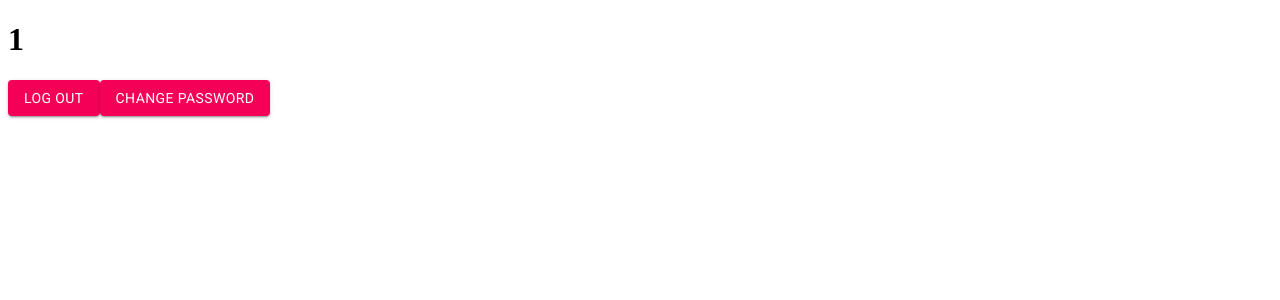
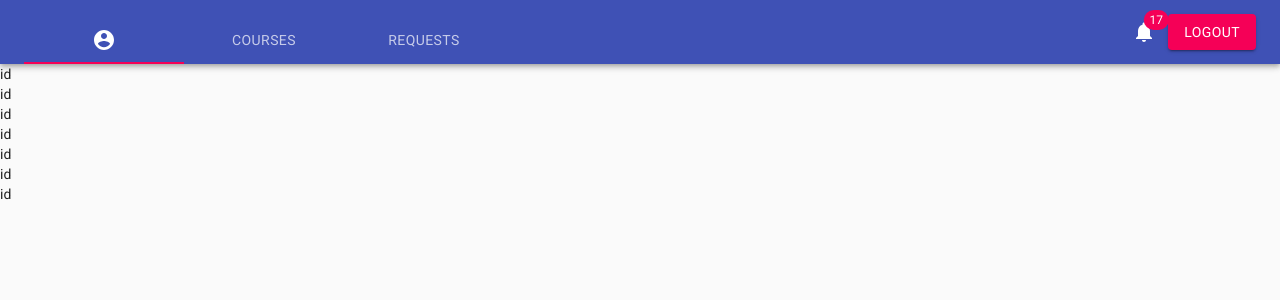
Before and after one commit to MedoRedo/guc-portal-front-end, a React (Create React App) app: page / in a window 1280 px wide. Before the commit this address led to /profile. Shown: the top 300 px of the page. Built offline with nearby package versions, Linux system fonts and the light colour scheme; sample sign-in values are in the browser's storage.

Commit message:
added NavBar Component

```diff
--- a/src/App.js
+++ b/src/App.js
@@ -1,15 +1,16 @@
 import React from 'react';
 import Login from './GUCStaffMemberPages/Login';
-import Profile from './GUCStaffMemberPages/Profile';
+import Profile from './HODPages/HODProfile';
+import Requests from "./HODPages/Requests";
+import Courses from "./HODPages/Courses";
 import ChangePassword from './GUCStaffMemberPages/ChangePassword';
 import { Route, Switch } from 'react-router-dom';
-
+import NavBar from "./components/NavBar";
+import Home from "./components/Home";
 function App() {
   return (
     <Switch>
-      <Route path="/" component={Login} exact/>
-      <Route path="/profile" component={Profile} exact/>
-      <Route path="/changePassword" component={ChangePassword} exact/>
+      <Route path="/" component={Home} />
     </Switch>
   );
 }
--- a/src/GUCStaffMemberPages/Login.js
+++ b/src/GUCStaffMemberPages/Login.js
@@ -52,14 +52,14 @@ function Login(props) {
       localStorage.setItem('auth_token', response.headers.auth_token);
       localStorage.setItem('userId', response.data);
       setIsValid(true);
-      history.push('/profile');
+      history.push('/');
     }
     catch(e) {
       setIsValid(false);
     }
   }
   return (
-    localStorage.getItem('auth_token') !== null ? <Redirect to="/profile"/> :
+    localStorage.getItem('auth_token') !== null ? <Redirect to="/"/> :
     <Container component="main" maxWidth="xs">
       <CssBaseline />
       <div className={classes.paper}>
--- a/src/GUCStaffMemberPages/Logout.js
+++ b/src/GUCStaffMemberPages/Logout.js
@@ -28,7 +28,7 @@ function Logout(props) {
       color="secondary"
       onClick={handleClick}
     >
-      Log out
+      Logout
     </Button>
   );
 }
--- a/src/HODPages/HODProfile.js
+++ b/src/HODPages/HODProfile.js
@@ -1,95 +1,19 @@
-import React, {useState} from 'react';
-import {Tab, Tabs, AppBar, Toolbar} from '@material-ui/core'
-import AccountCircle from '@material-ui/icons/AccountCircle';
-import NotificationsIcon from '@material-ui/icons/Notifications';
-import IconButton from '@material-ui/core/IconButton';
-import Badge from '@material-ui/core/Badge';
-import Button from '@material-ui/core/Button';
-import { makeStyles } from '@material-ui/core/styles';
-import Courses from './Courses.js'
-import Requests from './Requests.js'
-import CssBaseline from '@material-ui/core/CssBaseline';
-import {
-    BrowserRouter as Router,
-    Switch,
-    Route,
-    useHistory,
-    useLocation
-} from "react-router-dom";
+import React from 'react';
 
 
-const useStyles = makeStyles((theme) => ({
-    root: {
-        flexGrow: 1,
-    },
-    tabs: {
-        flexGrow: 1,
-        alignSelf: 'flex-end',
-    },
-}));
 
 const Profile = (props) =>{
-    const { match, history } = props;
-    const { params } = match;
-    const { page } = params;
-
-    const tabNameToIndex = {
-        0: "profile",
-        1: "courses",
-        2: "requests"
-    };
-
-    const indexToTabName = {
-        profile: 0,
-        courses: 1,
-        requests: 2
-    };
-
-    const classes = useStyles();
-
-    const [selectedTab, setSelectedTab] = useState(indexToTabName[page]);
-
-    const handleChange = (event, newValue) => {
-        history.push(`/${tabNameToIndex[newValue]}`);
-        console.log(newValue);
-        setSelectedTab(newValue);
-    };
-
+    console.log("dkafnmdklfmksd")
     return(
-        <Router>
-            <div className={classes.root}>
-                <CssBaseline/>
-                <AppBar position="static">
-                    <Toolbar>
-                        <Tabs className={classes.tabs} value={selectedTab} onChange={handleChange}>
-                            <Tab icon={<AccountCircle/>}/>
-                            <Tab label="Courses" />
-                            <Tab label="Requests"/>
-                        </Tabs>
-                        <IconButton aria-label="show 17 new notifications" color="inherit">
-                            <Badge badgeContent={17} color="secondary">
-                                <NotificationsIcon />
-                            </Badge>
-                        </IconButton>
-                        <Button variant="contained" color="secondary">logout</Button>
-                    </Toolbar>
-                </AppBar>
-                <Switch>
-                    {/* <Route exact path="/profile">
-                        <Profile {...props}/>
-                    </Route> */}
-                    <Route path="/courses">
-                        <Courses/>
-                    </Route>
-                    <Route path="/requests">
-                        <Requests/>
-                    </Route>
-                </Switch>
-                {/* {selectedTab === 1 && <Courses/>}
-                {selectedTab === 2 && <Requests/>}
-                {selectedTab === 0 && <h1>{console.log(props)}</h1>} */}
-            </div>
-        </Router>
+        <>
+            <div>id</div>
+            <div>id</div>
+            <div>id</div>
+            <div>id</div>
+            <div>id</div>
+            <div>id</div>
+            <div>id</div>
+        </>
     );
 }
 
--- /dev/null
+++ b/src/components/Home.js
@@ -0,0 +1,26 @@
+import React from 'react';
+import Login from '../GUCStaffMemberPages/Login';
+import Profile from '../HODPages/HODProfile';
+import Requests from "../HODPages/Requests";
+import Courses from "../HODPages/Courses";
+import ChangePassword from '../GUCStaffMemberPages/ChangePassword';
+import { Route, Switch } from 'react-router-dom';
+import NavBar from "./NavBar";
+
+function Home() {
+  return (
+    <>
+      <NavBar/>
+      <Switch>
+        <Route path="/login" component={Login} exact/>
+        <Route path="/courses" component={Courses} exact/>
+        <Route path="/requests" component={Requests} exact/>
+        <Route path="/changePassword" component={ChangePassword} exact/>
+        <Route path="" render={props => <Profile {...props}/>} exact/>
+
+      </Switch>
+    </>
+  );
+}
+
+export default Home;
--- /dev/null
+++ b/src/components/NavBar.js
@@ -0,0 +1,88 @@
+import React, {useState, useEffect} from 'react';
+import {Tab, Tabs, AppBar, Toolbar} from '@material-ui/core'
+import AccountCircle from '@material-ui/icons/AccountCircle';
+import NotificationsIcon from '@material-ui/icons/Notifications';
+import IconButton from '@material-ui/core/IconButton';
+import Badge from '@material-ui/core/Badge';
+import Button from '@material-ui/core/Button';
+import { makeStyles } from '@material-ui/core/styles';
+import CssBaseline from '@material-ui/core/CssBaseline';
+import Logout from "../GUCStaffMemberPages/Logout";
+
+
+import {
+    Redirect,
+    useHistory,
+    useLocation
+} from "react-router-dom";
+
+
+const useStyles = makeStyles((theme) => ({
+    root: {
+        flexGrow: 1,
+    },
+    tabs: {
+        flexGrow: 1,
+        alignSelf: 'flex-end',
+    },
+}));
+
+const NavBar = (props) =>{
+    let history = useHistory();
+    let location = useLocation();
+    const tabNameToIndex = {
+        0: "profile",
+        1: "courses",
+        2: "requests"
+    };
+
+
+    const indexToTabName = {
+        profile: 0,
+        courses: 1,
+        requests: 2
+    }
+
+    const classes = useStyles();
+
+    const [selectedTab, setSelectedTab] = useState(0);
+
+    const handleChange = (event, newValue) => {
+        console.log(newValue);
+        setSelectedTab(newValue);
+        history.push(`/${tabNameToIndex[newValue]}`);
+    };
+
+
+    useEffect(()=>{
+        let path = location.pathname === '/'?'/profile':location.pathname;
+        if(indexToTabName[path.slice(1)] === undefined)
+            return;
+
+        console.log(indexToTabName[path.slice(1)])
+        setSelectedTab(indexToTabName[path.slice(1)]);
+    })
+    return(
+        localStorage.getItem('auth_token') === null ? <Redirect to="/login"/> :
+        <div className={classes.root}>
+            <CssBaseline/>
+            <AppBar position="static">
+                <Toolbar>
+                    <Tabs className={classes.tabs} value={selectedTab} onChange={handleChange}>
+                        <Tab icon={<AccountCircle/>}/>
+                        <Tab label="Courses" />
+                        <Tab label="Requests"/>
+                    </Tabs>
+                    <IconButton aria-label="show 17 new notifications" color="inherit">
+                        <Badge badgeContent={17} color="secondary">
+                            <NotificationsIcon />
+                        </Badge>
+                    </IconButton>
+                    <Logout/>
+                </Toolbar>
+            </AppBar>
+        </div>
+    );
+}
+
+export default NavBar;
```
